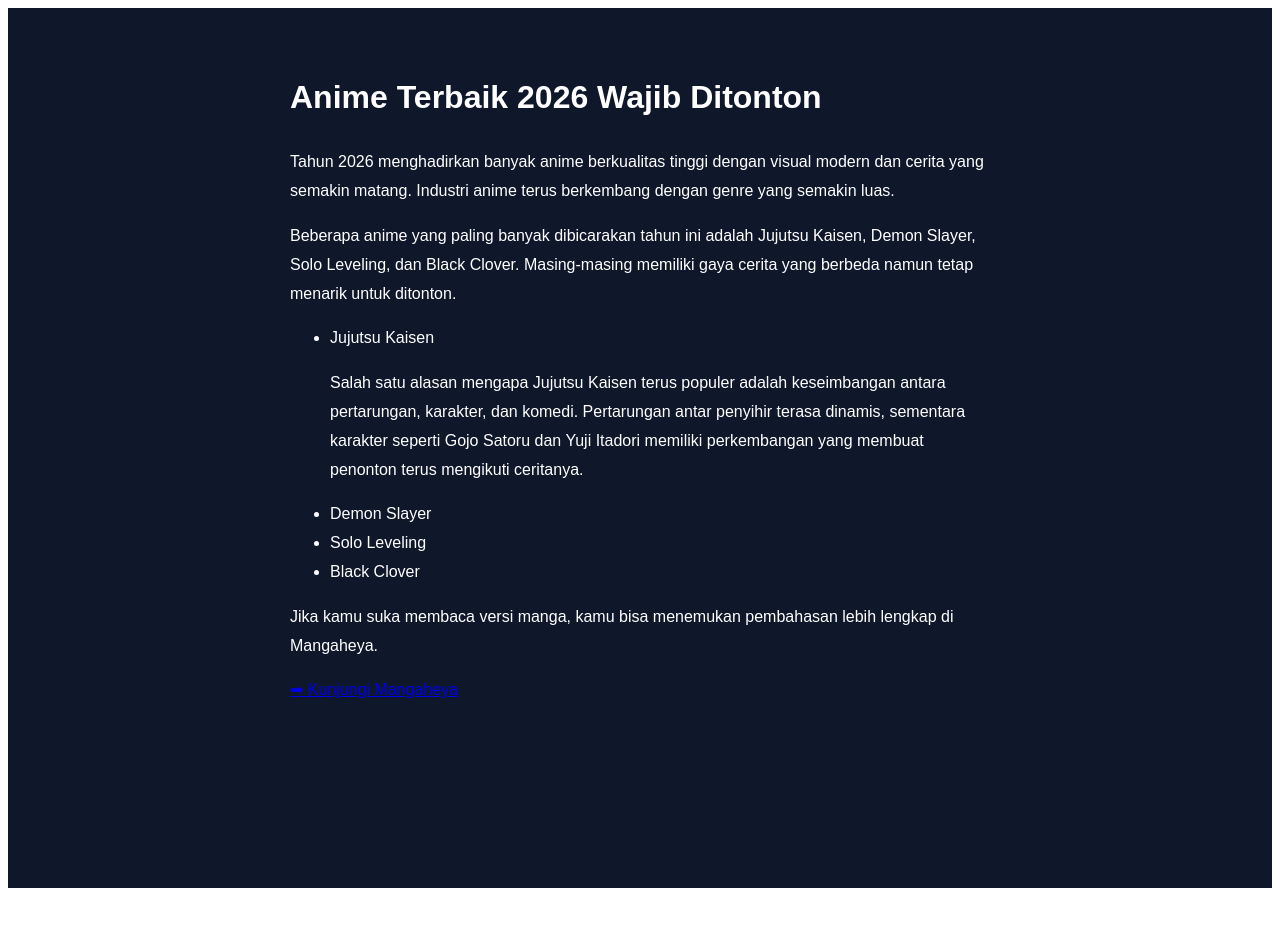
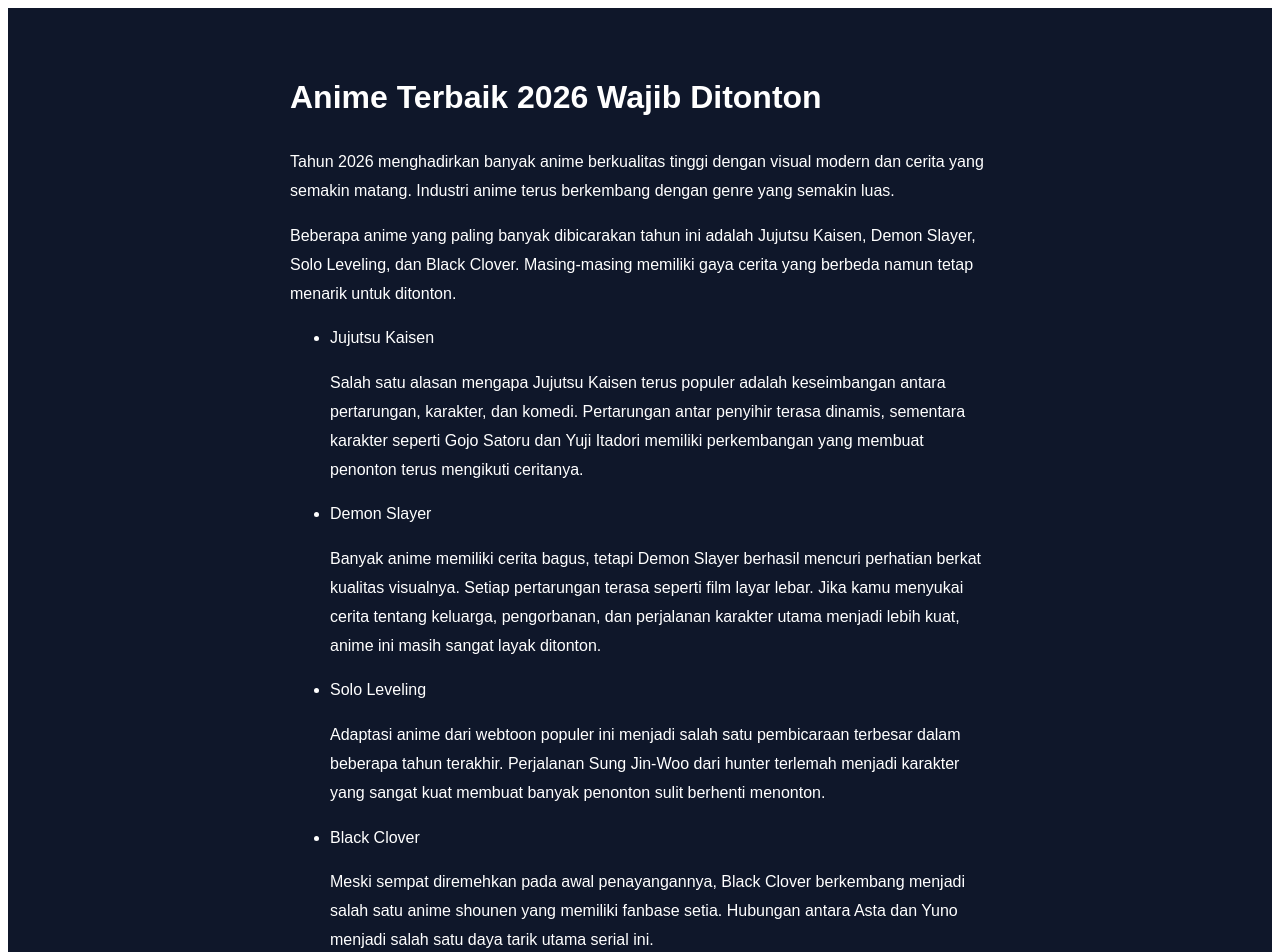
Before and after one commit to halotesting16/mangaheya, a Next.js app: page /anime-terbaik-2026 in a window 1280 px wide. Shown: the top 952 px of the page. Before the commit the page ends 896 px from the top, so only its background shows below. Built offline with nearby package versions, Linux system fonts and the light colour scheme.

Commit message:
Update anime-terbaik-2026.js

```diff
--- a/pages/anime-terbaik-2026.js
+++ b/pages/anime-terbaik-2026.js
@@ -25,8 +25,11 @@
               Pertarungan antar penyihir terasa dinamis, sementara karakter seperti Gojo Satoru dan Yuji Itadori
               memiliki perkembangan yang membuat penonton terus mengikuti ceritanya. </p>
           <li>Demon Slayer</li>
+                <p> Banyak anime memiliki cerita bagus, tetapi Demon Slayer berhasil mencuri perhatian berkat kualitas visualnya. Setiap pertarungan terasa seperti film layar lebar. Jika kamu menyukai cerita tentang keluarga, pengorbanan, dan perjalanan karakter utama menjadi lebih kuat, anime ini masih sangat layak ditonton. </p>
           <li>Solo Leveling</li>
+                <p> Adaptasi anime dari webtoon populer ini menjadi salah satu pembicaraan terbesar dalam beberapa tahun terakhir. Perjalanan Sung Jin-Woo dari hunter terlemah menjadi karakter yang sangat kuat membuat banyak penonton sulit berhenti menonton.</p>
           <li>Black Clover</li>
+                <p> Meski sempat diremehkan pada awal penayangannya, Black Clover berkembang menjadi salah satu anime shounen yang memiliki fanbase setia. Hubungan antara Asta dan Yuno menjadi salah satu daya tarik utama serial ini.</p>
         </ul>
 
         <p>
```
